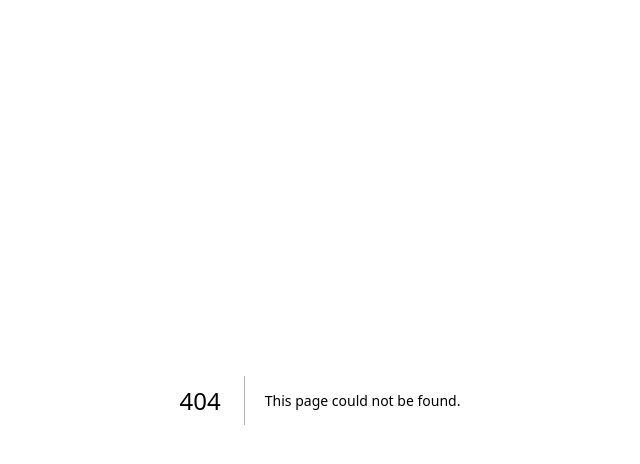
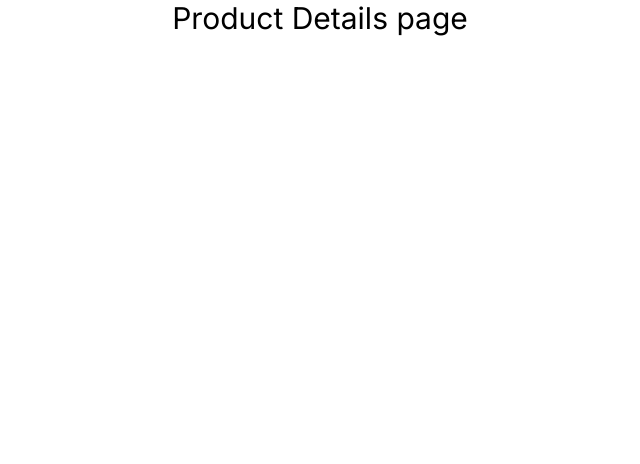
Before and after one commit to amarphule/nextjs-practice, a Next.js app: page /products/1 in a window 1280 px wide. Before the commit this address had no page. Shown: the top 464 px of the page, without its empty margins (320-960 px from the left). Built offline with nearby package versions, Linux system fonts and the light colour scheme.

Commit message:
dynamic route

```diff
--- /dev/null
+++ b/src/app/products/[details]/page.tsx
@@ -0,0 +1,9 @@
+import React from 'react'
+
+const ProductDetails = () => {
+  return (
+    <h1 className='text-center text-3xl'>Product Details page</h1>
+  )
+}
+
+export default ProductDetails
```
